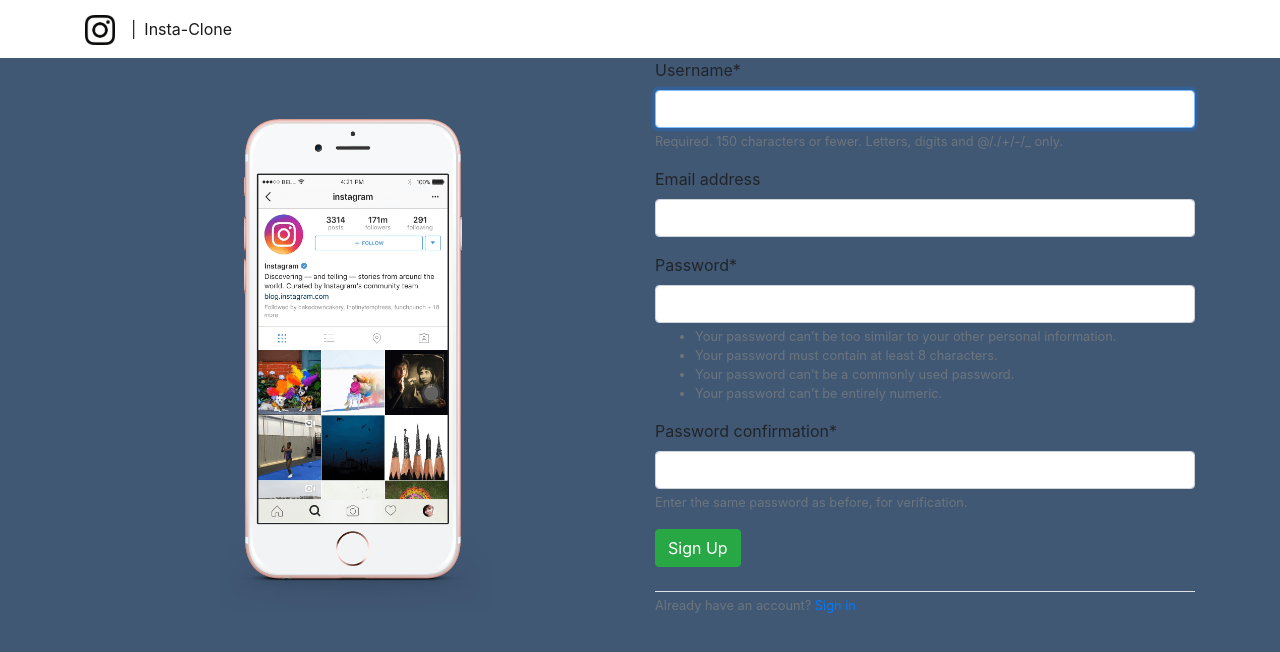
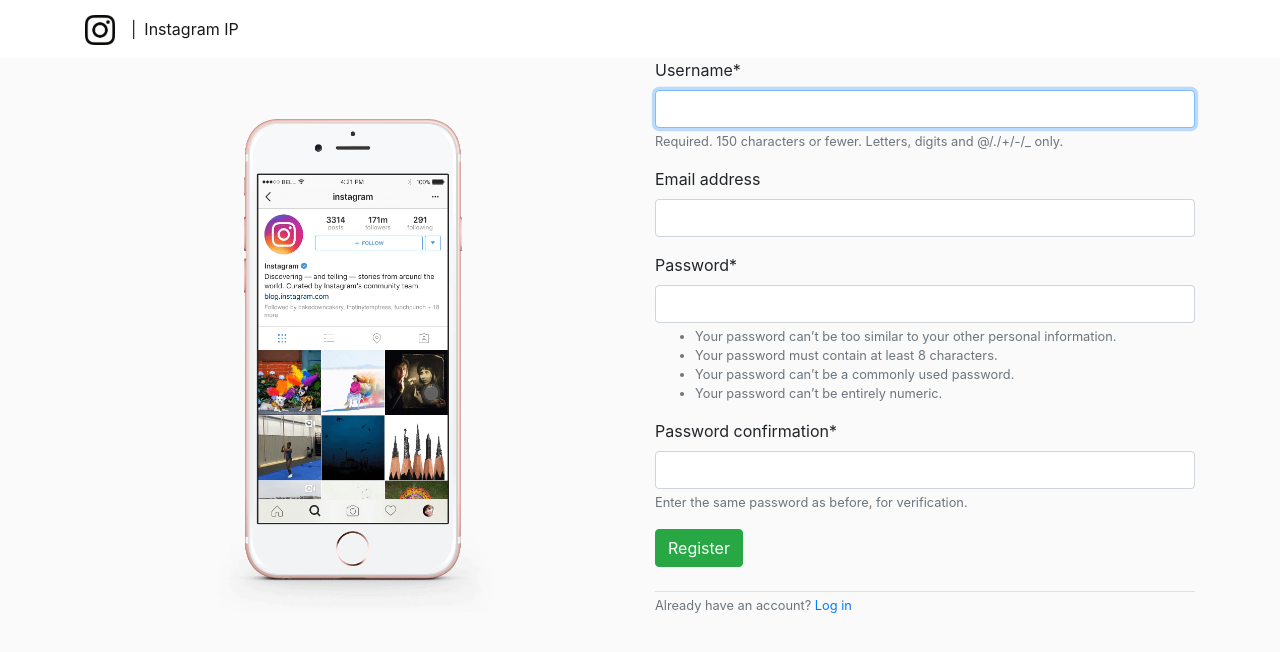
Before and after one commit to AhmadSAshraf/Insta-clone, a Django app: page /users/register/ in a window 1280 px wide. Shown: the top 652 px of the page. Run offline with Django 3.2, Linux system fonts and the light colour scheme; some libraries are stand-ins or nearby versions.

Commit message:
changes to make the app run

```diff
--- a/instaclone/static/css/main.css
+++ b/instaclone/static/css/main.css
@@ -1,5 +1,5 @@
 body{
-    background-color: rgb(65, 88, 117);
+    background-color: #FAFAFA;
 }
 
 #profile-summary{
@@ -20,7 +20,7 @@
     display:flex;
     flex-direction: row;
     flex-wrap: wrap;
-    border:1px solid blue;
+    border:1px solid green;
 } */
 .post-display{
     max-width: 18rem;
--- a/instaclone/templates/home.html
+++ b/instaclone/templates/home.html
@@ -13,7 +13,7 @@
             </div>
             <img src="{{post.image.url}}" class="card-img-top" alt="...">
             <div class="card-body">
-                <p class="card-text">Beauty is best shared</p>
+                <p class="card-text">Memories stored perfectly</p>
                 <form action="" method="post">
                     {%csrf_token%}
                     <textarea name="" id="" cols="50" rows="2" placeholder="Add comment...."></textarea>
--- a/instaclone/templates/navbar.html
+++ b/instaclone/templates/navbar.html
@@ -12,7 +12,7 @@
         <div class="collapse navbar-collapse" id="navbarSupportedContent">
             <ul class="navbar-nav mr-auto">
                 <li class="nav-item active">
-                    <a class="nav-link" href="{% url 'home'%}">Insta-Clone<span class="sr-only">(current)</span></a>
+                    <a class="nav-link" href="{% url 'home'%}">Instagram IP<span class="sr-only">(current)</span></a>
                 </li>
             </ul>
             {% if user.is_authenticated%}
--- a/instaclone/templates/post_create.html
+++ b/instaclone/templates/post_create.html
@@ -4,6 +4,6 @@
 <form action="" method="POST" enctype="multipart/form-data">
     {% csrf_token %}
     {{form | crispy }}
-    <button type="submit" class='btn btn-success'>Create A Post</button>
+    <button type="submit" class='btn btn-success'>Create Post</button>
 </form>
 {% endblock content%}
--- a/instaclone/templates/registration/login.html
+++ b/instaclone/templates/registration/login.html
@@ -2,7 +2,7 @@
 {% load crispy_forms_tags %}
 {% load static%}
 {% block title %}
-Sign In
+Log In
 {% endblock title%}
 {% block content %}
 <div class="row">
@@ -13,7 +13,7 @@
         <form action="" method="POST">
             {% csrf_token %}
             {{form | crispy }}
-            <button type="submit" class="btn btn-success my-2">Sign In</button>
+            <button type="submit" class="btn btn-success my-2">Log In</button>
         </form>
         <div class="text-muted border-top mt-4">
             <small>Don't have an account? <a href="{% url 'register'%}">Sign up</a> </small>
--- a/instaclone/templates/signup.html
+++ b/instaclone/templates/signup.html
@@ -11,10 +11,10 @@
         <form action="" method="POST">
             {% csrf_token %}
             {{ form | crispy }}
-            <button type="submit" class="btn btn-success">Sign Up</button>
+            <button type="submit" class="btn btn-success">Register</button>
         </form>
         <div class="text-muted border-top mt-4">
-            <small>Already have an account? <a href="{% url 'login'%}">Sign in</a> </small>
+            <small>Already have an account? <a href="{% url 'login'%}">Log in</a> </small>
         </div>
     </div>
 </div>
--- a/instaclone/templates/update_user.html
+++ b/instaclone/templates/update_user.html
@@ -9,7 +9,7 @@
                 aria-controls="v-pills-home" aria-selected="true">Edit Profile</a>
             <a class="nav-link" id="v-pills-profile-tab" data-toggle="pill" href="#v-pills-profile" role="tab"
                 aria-controls="v-pills-profile" aria-selected="false">Change Password</a>
-            <a class="nav-link" id="v-pills-messages-tab" href="{% url 'logout'%}" aria-selected="false">Sign Out</a>
+            <a class="nav-link" id="v-pills-messages-tab" href="{% url 'logout'%}" aria-selected="false">Log Out</a>
             <a class="nav-link" id="v-pills-settings-tab" href="#v-pills-settings" role="tab"
                 aria-controls="v-pills-settings" aria-selected="false">Settings</a>
         </div>
```
Also changed, not shown: instaclone/license.txt, 1 other file.
